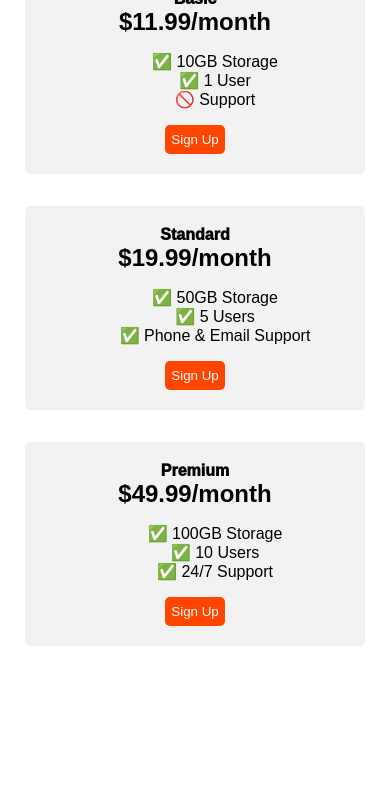
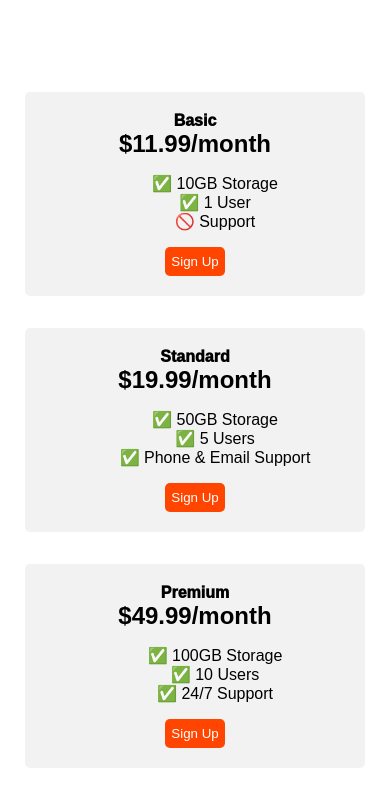
Before and after one commit to Anvesh2909/Sales-Page, a plain HTML site: page index.html in a window 390 px wide. Drawn offline with Linux system fonts and the light colour scheme; a web font is replaced by a local one.

Commit message:
Update index.html

```diff
--- a/index.html
+++ b/index.html
@@ -47,9 +47,7 @@
     @media (max-width: 1250px) {
       .pricing-container{
         flex-direction: column;
-        height: 600px;
-        align-items: center;
-      }
+       }
     }
   </style>
 </head>
```
